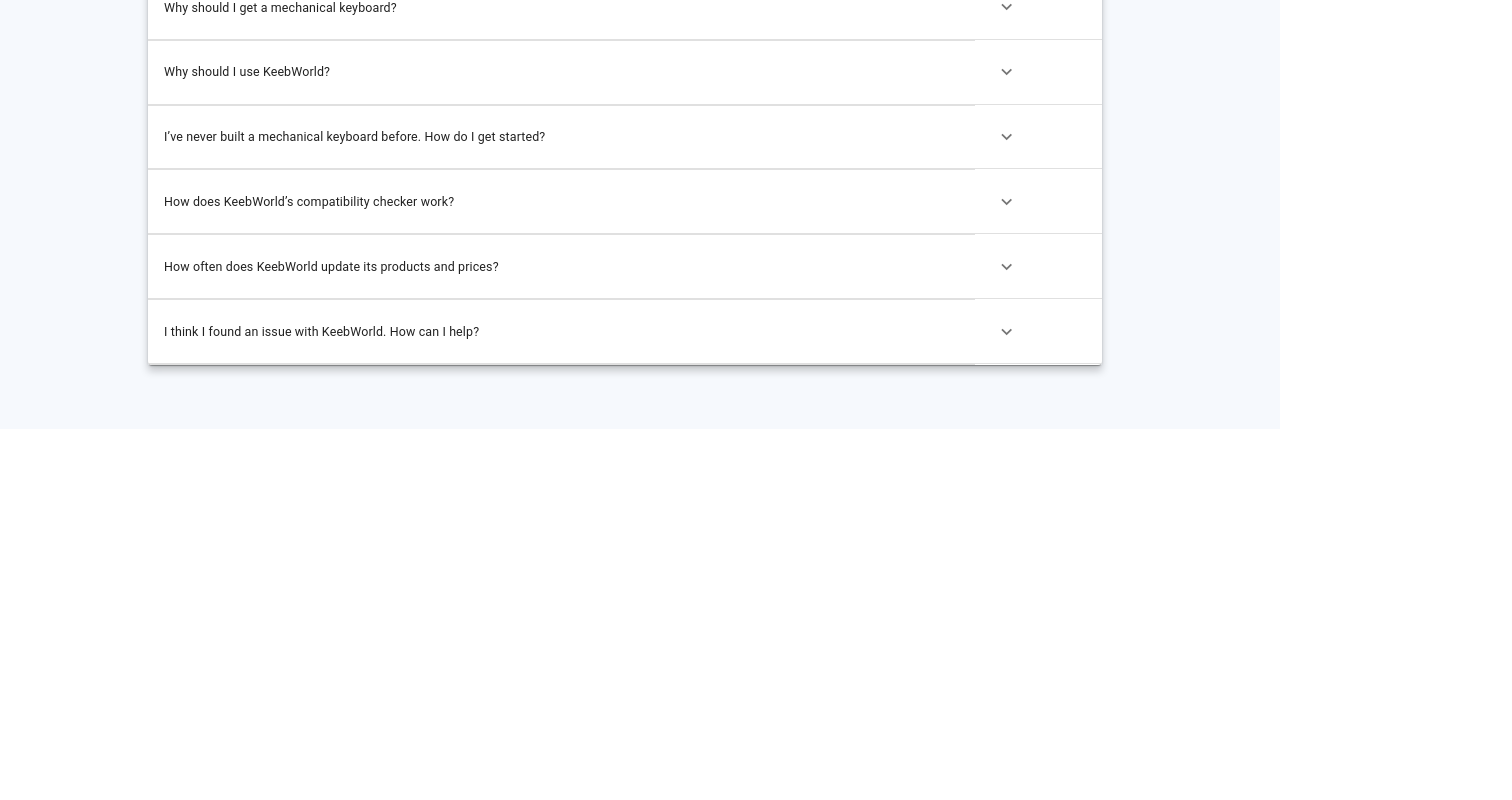
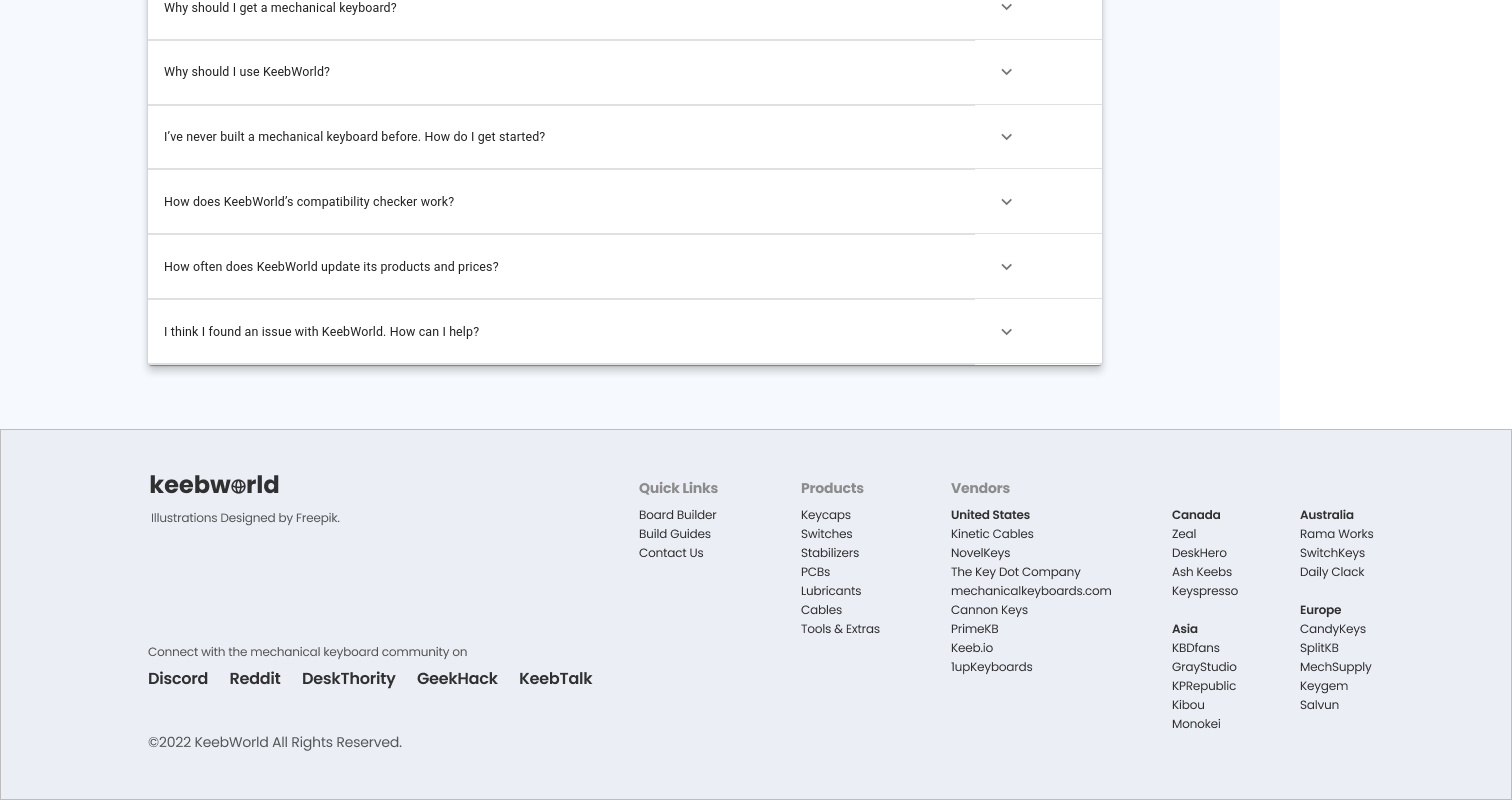
Before and after one commit to fullstackatbrown/project-keebworld-frontend, a React (Create React App) app: page / in a window 1280 px wide. Shown: the part 2359-3159 px from the top of the page, 1512 px wide, since content can reach past the window. Before the commit the page ends 2788 px from the top, so only its background shows below. Built offline with nearby package versions, Linux system fonts and the light colour scheme.

Commit message:
added footer

```diff
--- a/src/components/HomeCard.js
+++ b/src/components/HomeCard.js
@@ -1,5 +1,6 @@
 import React from "react";
 import "./HomeCard.css";
+import tempImage from "./cherry-stabilizer.png";
 
 function HomeCard({ img, title, description }) {
   return (
--- a/src/pages/Homepage.js
+++ b/src/pages/Homepage.js
@@ -2,6 +2,7 @@
 import HeroSection from "../components/HeroSection";
 import HomeSub2 from "../components/HomeSub2";
 import HomeSub3 from "../components/HomeSub3";
+import tempFooterImage from "../photos/home-page/Footer.png";
 
 import { homeObjOne, homeObjThree } from "./data";
 import "./homepage.css";
@@ -12,7 +13,7 @@
       <HeroSection {...homeObjOne} />
       <HomeSub2 className="multicolor" />
       <HomeSub3 {...homeObjThree} />
-
+      <img src={tempFooterImage} alt="Footer" />
     </>
     // <div className="notes">
     //     <p>Notes 2/26:</p>
```
Also changed, not shown: src/photos/home-page/Footer.png (added).
